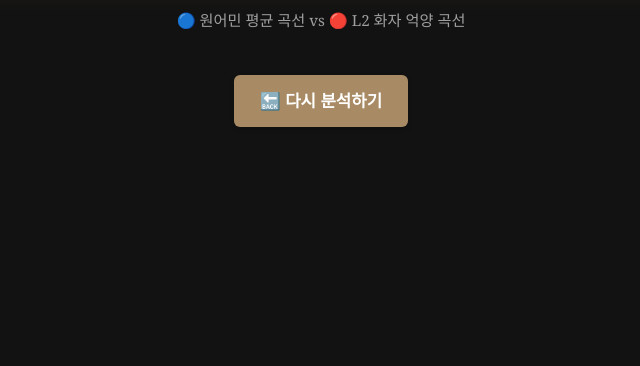
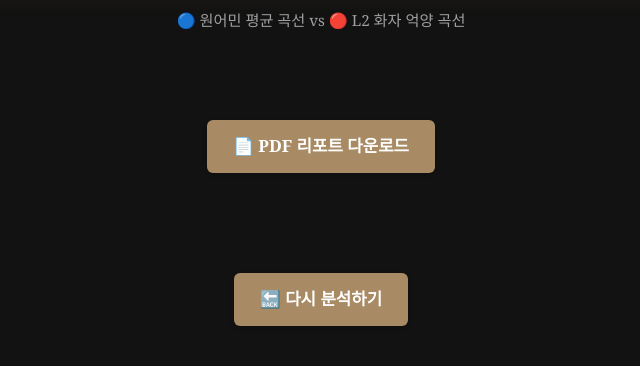
Before and after one commit to ddinggul/Speaking_AI, a FastAPI app: template templates/result.html in a window 1280 px wide. Shown: the part 1800-2166 px from the top of the page, without its empty margins (319-959 px from the left). Before the commit the page ends 1927 px from the top, so only its background shows below. Run offline with FastAPI, Linux system fonts and the light colour scheme; the template is opened without the code that fills it: most values are stand-ins (such as "Sample title", 1, 10 or a date in 2020); parts of the project's set-up code (start-up, migrations or seed data) failed here and were passed over.

Commit message:
PDF 다운로드 추가

```diff
--- a/app.py
+++ b/app.py
@@ -1,10 +1,12 @@
 from fastapi import FastAPI, File, UploadFile, Form, Request
-from fastapi.responses import HTMLResponse
+from fastapi.responses import HTMLResponse, FileResponse
 from fastapi.templating import Jinja2Templates
 from fastapi.staticfiles import StaticFiles
 import shutil, os, subprocess
 from uuid import uuid4
 from pathlib import Path
+from weasyprint import HTML
+from jinja2 import Environment, FileSystemLoader
 
 from azure_eval import assess_pronunciation
 from voice_model import evaluate_wav
@@ -26,8 +28,10 @@ def convert_to_wav(input_path: str, output_path: str):
 app = FastAPI()
 UPLOAD_DIR = "uploads"
 IMAGE_DIR = "static/image"
+PDF_DIR = "output"
 os.makedirs(UPLOAD_DIR, exist_ok=True)
 os.makedirs(IMAGE_DIR, exist_ok=True)
+os.makedirs(PDF_DIR, exist_ok=True)
 
 # Static mount
 app.mount("/static", StaticFiles(directory="static"), name="static")
@@ -42,17 +46,17 @@ def index():
 async def analyze(
     request: Request,
     file: UploadFile = File(...),
-    reference: str = Form(...),   # 👉 "1" ~ "5" 형태
-    mel_path: str = Form(...)     # 👉 "spectrogram/L1/1_L1_mels.npy"
+    reference: str = Form(...),
+    mel_path: str = Form(...)
 ):
     session_id = str(uuid4())[:8]
     original_path = os.path.join(UPLOAD_DIR, f"{session_id}_{file.filename}")
 
-    # 🔹 1. 파일 저장
+    # 1. 파일 저장
     with open(original_path, "wb") as f_out:
         shutil.copyfileobj(file.file, f_out)
 
-    # 🔹 2. 확장자 검사 후 wav로 변환
+    # 2. 확장자 검사 후 wav로 변환
     ext = Path(file.filename).suffix.lower()
     if ext != ".wav":
         wav_path = os.path.join(UPLOAD_DIR, f"{session_id}.wav")
@@ -60,13 +64,13 @@ async def analyze(
     else:
         wav_path = original_path
 
-    # 🔹 3. 기준 문장 텍스트 매핑
+    # 3. 기준 문장 텍스트 매핑
     reference_text = REFERENCE_TEXTS.get(reference, "")
 
-    # 🔹 4. Azure 평가
+    # 4. Azure 평가
     azure_result = assess_pronunciation(wav_path, reference_text)
 
-    # 🔹 5. 준서 모델 평가
+    # 5. 준서 모델 평가
     similarity_score, feedback, plot_path, highlighted_sentence = evaluate_wav(
         wav_path=wav_path,
         session_id=session_id,
@@ -75,7 +79,18 @@ async def analyze(
         l1_mel_path=mel_path
     )
 
-    # 🔹 6. 결과 렌더링
+    # 6. PDF 자동 생성
+    env = Environment(loader=FileSystemLoader("templates"))
+    template = env.get_template("result_for_pdf.html")
+    rendered_html = template.render(
+        score=f"{similarity_score:.2f}",
+        feedback=feedback,
+        plot_path=plot_path
+    )
+    pdf_path = os.path.join(PDF_DIR, f"{session_id}_result.pdf")
+    HTML(string=rendered_html, base_url=".").write_pdf(pdf_path)
+
+    # 7. 결과 렌더링
     return templates.TemplateResponse("result.html", {
         "request": request,
         "azure": azure_result,
@@ -84,5 +99,11 @@ async def analyze(
             "intonation_feedback": feedback
         },
         "highlighted_text": highlighted_sentence,
-        "intonation_plot": plot_path
+        "intonation_plot": plot_path,
+        "pdf_path": f"/download_pdf/{session_id}"
     })
+
+@app.get("/download_pdf/{session_id}", response_class=FileResponse)
+def download_pdf(session_id: str):
+    pdf_path = os.path.join(PDF_DIR, f"{session_id}_result.pdf")
+    return FileResponse(path=pdf_path, filename="발음평가결과.pdf", media_type="application/pdf")
--- a/static/index.html
+++ b/static/index.html
@@ -3,7 +3,7 @@
 <head>
   <meta charset="UTF-8">
   <link rel="stylesheet" href="/static/css/style.css">
-  <title>Azure 발음 평가</title>
+  <title>AI 기반 발음 평가</title>
 </head>
 <body>
   <h1>🎙️ L2 발화 억양/발음 평가기</h1>
--- a/templates/result.html
+++ b/templates/result.html
@@ -8,7 +8,7 @@
 <body>
   <h1>🎧 발음 및 억양 분석 결과</h1>
 
-  <h2>📌 Azure 발음 평가</h2>
+  <h2>📌 AI 발음 평가</h2>
   <ul>
     <li><strong>정확도 (accuracy):</strong> {{ azure.accuracy }}</li>
     <li><strong>유창성 (fluency):</strong> {{ azure.fluency }}</li>
@@ -58,6 +58,10 @@
   <img src="{{ intonation_plot }}" alt="억양 그래프" class="intonation-plot">
   <p class="plot-caption">🔵 원어민 평균 곡선 vs 🔴 L2 화자 억양 곡선</p>
 
+  <br>
+  <a href="{{ pdf_path }}" class="download-btn" target="_blank">📄 PDF 리포트 다운로드</a>
+  <br><br>
+
   <a href="/">🔙 다시 분석하기</a>
 </body>
 </html>
```
